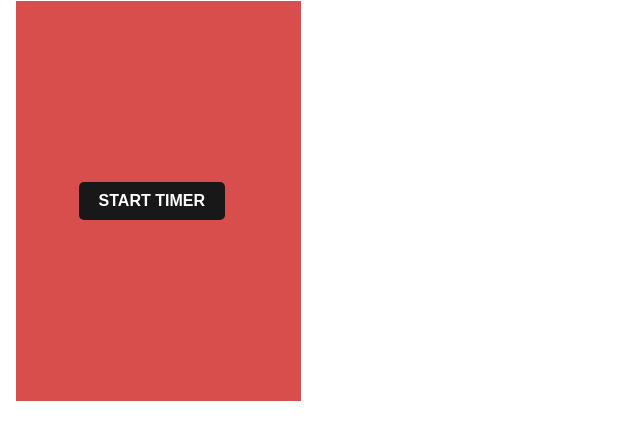
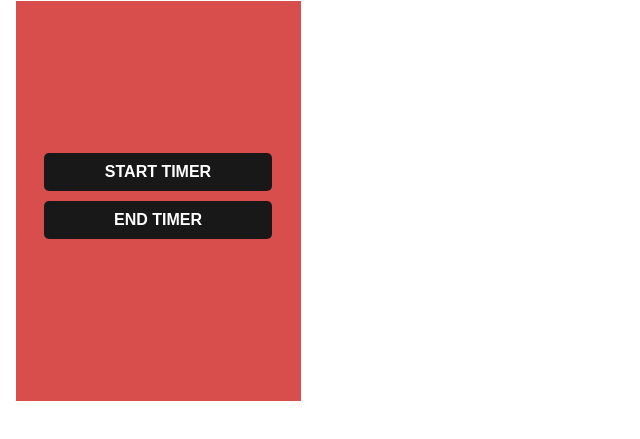
Before and after one commit to sil6s/ExtensionTest, a browser extension: page hello.html in a window 1280 px wide. Shown: the part 101-540 px from the top of the page, without its empty margins (0-640 px from the left). Drawn offline with Linux system fonts and the light colour scheme.

Commit message:
Added second button

```diff
--- a/hello.html
+++ b/hello.html
@@ -5,13 +5,38 @@
     <meta name="viewport" content="width=device-width, initial-scale=1.0">
     <title>Popup</title>
 </head>
+<style>
+  .button-container {
+      display: block;
+      width: 100%;
+      text-align: center;
+      margin-bottom: 10px;
+  }
+
+  button {
+      background-color: black;
+      color: #FFFFFF;
+      padding: 10px 20px;
+      border: none;
+      border-radius: 5px;
+      cursor: pointer;
+      font-size: 16px;
+      font-weight: bold;
+      text-transform: uppercase;
+      width: 80%;
+  }
+</style>
+</head>
 <body style="width: 300px; height: 500px;">
-  <img src="ITSC_Logo.jpg" alt="ITSC Logo">
-  <div style="width: 95%; height: 80%; background-color: #D43B3A; display: flex; justify-content: center; align-items: center;  margin: 0 auto;  opacity: 0.9;">
-    <button style="background-color: black; color: #FFFFFF; padding: 10px 20px; border: none; border-radius: 5px; cursor: pointer; font-size: 16px; font-weight: bold; text-transform: uppercase;" onclick="this.style.backgroundColor = (this.style.backgroundColor === 'black' ? '#D43B3A' : 'black')">Start Timer</button>
-    <span class="glyphicon">&#xe072;</span>
-
-
+<img src="ITSC_Logo.jpg" alt="ITSC Logo">
+<div style="width: 95%; height: 80%; background-color: #D43B3A; display: flex; justify-content: center; align-items: center; flex-direction: column; margin: 0 auto; opacity: 0.9;">
+<div class="button-container">
+<button id="start-timer-button">Start Timer</button>
+</div>
+<div class="button-container">
+<button id="another-button">End Timer</button>
+</div>
+</div>
   <script src="popup.js"></script>
 </body>
 </html>
```
